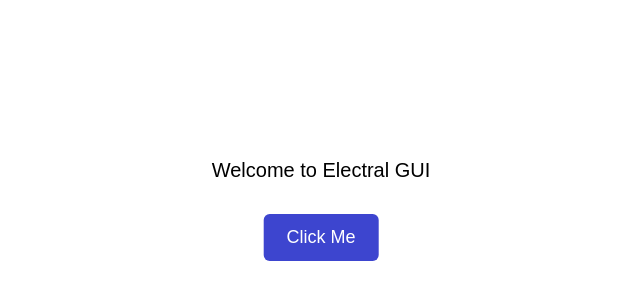
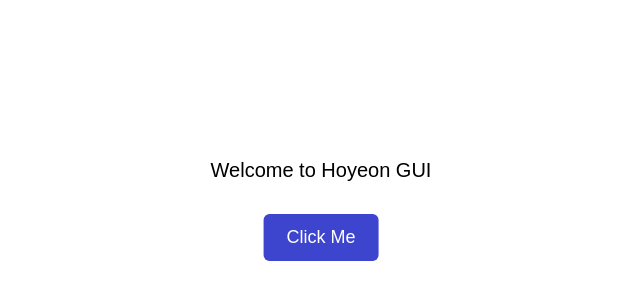
Before and after one commit to allencasul/Hoyeon, an Electron app: page app/index.html in a window 750 px wide. Shown: the part 190-490 px from the top of the page, 54-694 px from the left. Drawn offline with Linux system fonts and the light colour scheme.

Commit message:
Update index.html

```diff
--- a/app/index.html
+++ b/app/index.html
@@ -4,12 +4,12 @@
   <meta charset="UTF-8">
   <meta http-equiv="X-UA-Compatible" content="IE=edge">
   <meta name="viewport" content="width=device-width, initial-scale=1.0">
-  <title>Electral</title>
+  <title>Hoyeon</title>
   <link rel="stylesheet" href="../src/css/app.css">
 </head>
 <body>
   <section>
-    <div id="txt">Welcome to Electral GUI</div>
+    <div id="txt">Welcome to Hoyeon GUI</div>
     <button id="btn">Click Me</button>
   </section>
 
```
